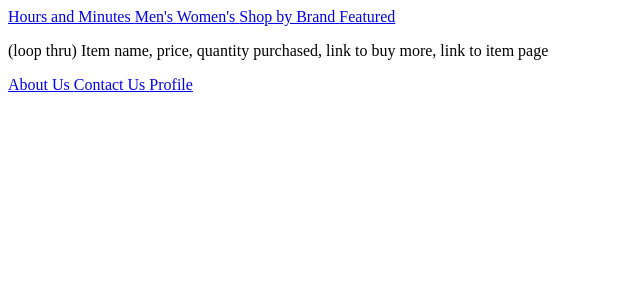
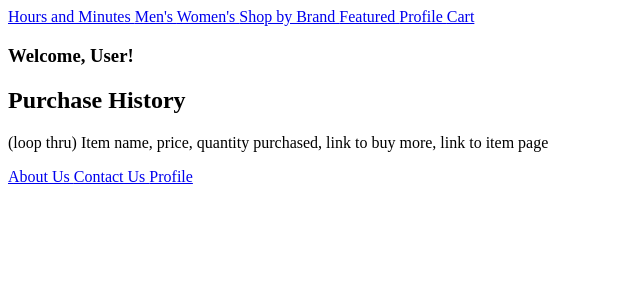
Before and after one commit to HoursAndMinutes/hours-and-minutes, a React (Vite) app in the folder public/: page /profile in a window 1280 px wide. Shown: the top 300 px of the page, without its empty margins (0-640 px from the left). Built offline with nearby package versions, Linux system fonts and the light colour scheme.

Commit message:
edited navbar to show profile and cart

```diff
--- a/public/src/components/NavBar.jsx
+++ b/public/src/components/NavBar.jsx
@@ -1,6 +1,7 @@
 import { Link } from "react-router-dom"
 
 const NavBar = () => {
+    //TO DO: loggedIn ? "Profile" : "Log In"
     return (
         <section>
             <nav>
@@ -9,6 +10,8 @@ const NavBar = () => {
                 <Link className = "navLink" to = '/shop?type=women'> Women's </Link>
                 <Link className = "navLink" to = '/shop?type=brand'> Shop by Brand </Link>
                 <Link className = "navLink" to = '/shop?type=featured'> Featured </Link>
+                <Link className = "navLink" to = '/profile'> Profile </Link>
+                <Link className = "navLink" to = '/cart'> Cart </Link>
             </nav>
         </section>
     )
--- a/public/src/components/PurchaseHistory.jsx
+++ b/public/src/components/PurchaseHistory.jsx
@@ -3,6 +3,7 @@ const PurchaseHistory = () => {
   //TO DO: Loop through
   return (
       <section>
+        <h2>Purchase History</h2>
         <p>(loop thru) Item name, price, quantity purchased, link to buy more, link to item page</p>
       </section>
   )
--- a/public/src/pages/Profile.jsx
+++ b/public/src/pages/Profile.jsx
@@ -1,8 +1,10 @@
 import PurchaseHistory from "../components/PurchaseHistory";
 
 const Profile = () => {
+    //TO DO: Replace user with user's first name
     return (
         <section>
+            <h1>Welcome, User!</h1>
             <PurchaseHistory />
         </section>
     )
```
